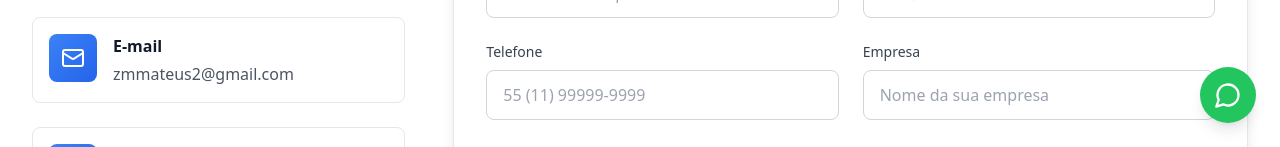
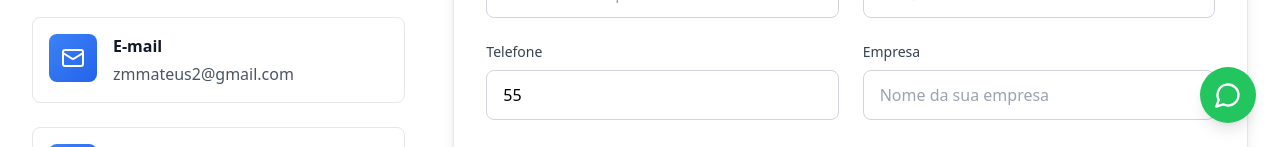
Before and after one commit to Zoemateus324/zm6digital, a React (Vite) app: page /contact in a window 1280 px wide. Shown: the part 653-800 px from the top of the page. Built offline with nearby package versions, Linux system fonts and the light colour scheme.

Commit message:
update all settings

```diff
--- a/src/pages/Contact.tsx
+++ b/src/pages/Contact.tsx
@@ -7,7 +7,7 @@ const Contact: React.FC = () => {
   const [formData, setFormData] = useState({
     name: '',
     email: '',
-    phone: '',
+    phone: '55 ',
     company: '',
     service: '',
     message: ''
@@ -57,6 +57,12 @@ const Contact: React.FC = () => {
     e.preventDefault();
 
     try {
+      const cleanPhone = (() => {
+        let v = formData.phone.replace(/\D/g, '');
+        if (!v.startsWith('55')) v = '55' + v;
+        return v;
+      })();
+
       const response = await fetch(WEBHOOK_URL, {
         method: 'POST',
         headers: {
@@ -64,6 +70,7 @@ const Contact: React.FC = () => {
         },
         body: JSON.stringify({
           ...formData,
+          phone: cleanPhone,
           submittedAt: new Date().toISOString(),
         }),
       });
@@ -80,7 +87,7 @@ const Contact: React.FC = () => {
         setFormData({
           name: '',
           email: '',
-          phone: '',
+          phone: '55 ',
           company: '',
           service: '',
           message: ''
@@ -268,13 +275,14 @@ const Contact: React.FC = () => {
                           Telefone
                         </label>
                         <input
-                          type="text"
+                          type="tel"
                           id="phone"
                           name="phone"
                           value={formData.phone}
                           onChange={handlePhoneChange}
                           className="w-full px-4 py-3 border border-gray-300 rounded-lg focus:ring-2 focus:ring-blue-500 focus:border-transparent transition-colors duration-200"
                           placeholder="55 (11) 99999-9999"
+                          inputMode="tel"
                           maxLength={19}
                         />
                       </div>
```
Also changed, not shown: 1 other file (tests, documents, lock files or other folders).
